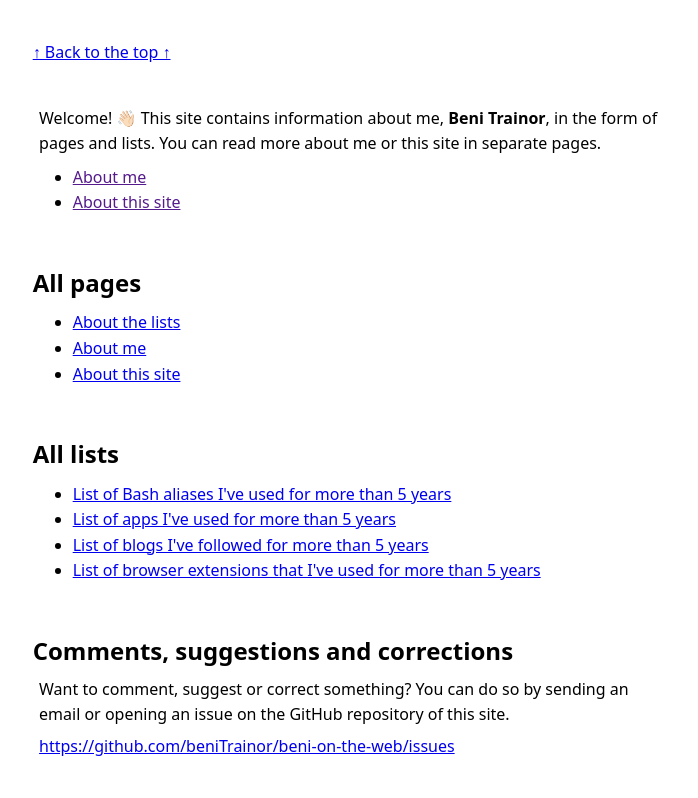
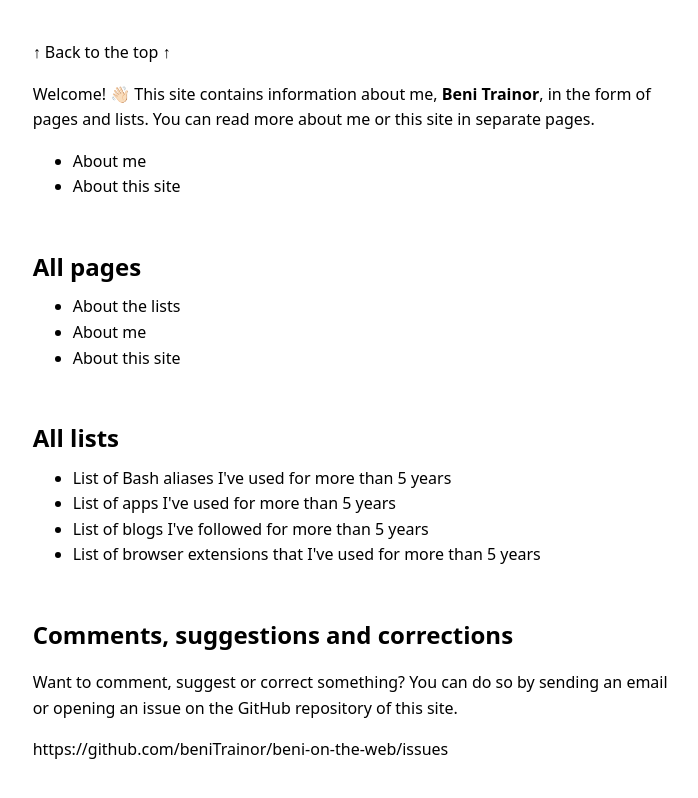
Before and after one commit to beniTrainor/beni-on-the-web, a Jekyll site: the page built from index.md, in a window 1280 px wide. Shown: the top 798 px of the page, without its empty margins (292-990 px from the left). Built offline with Jekyll 4.4.1, drawn with Linux system fonts in a browser that asks for light colours.

Commit message:
improve link styling

```diff
--- a/assets/style.css
+++ b/assets/style.css
@@ -7,17 +7,27 @@ body {
   padding-right: 10px;
 }
 
-header {
-  margin-bottom: 40px;
-}
-
 nav a {
   margin-right: 15px;
   text-decoration: none;
 }
 
+a {
+  text-decoration: none;
+  color: black;
+}
+
 a:hover {
-  text-decoration: underline;
+  background-color: black;
+  color: lightgrey;
+  padding: 0.4rem;
+  border-radius: 5px;
+}
+
+h1 {
+  font-size: 3.8rem;
+  text-align: center;
+  line-height: 1.2;
 }
 
 h2 {
@@ -29,10 +39,6 @@ ul {
   margin-top: 0.5rem;
 }
 
-p {
-  margin: 0.4rem;
-}
-
 img {
   width: 100%
 }
```
